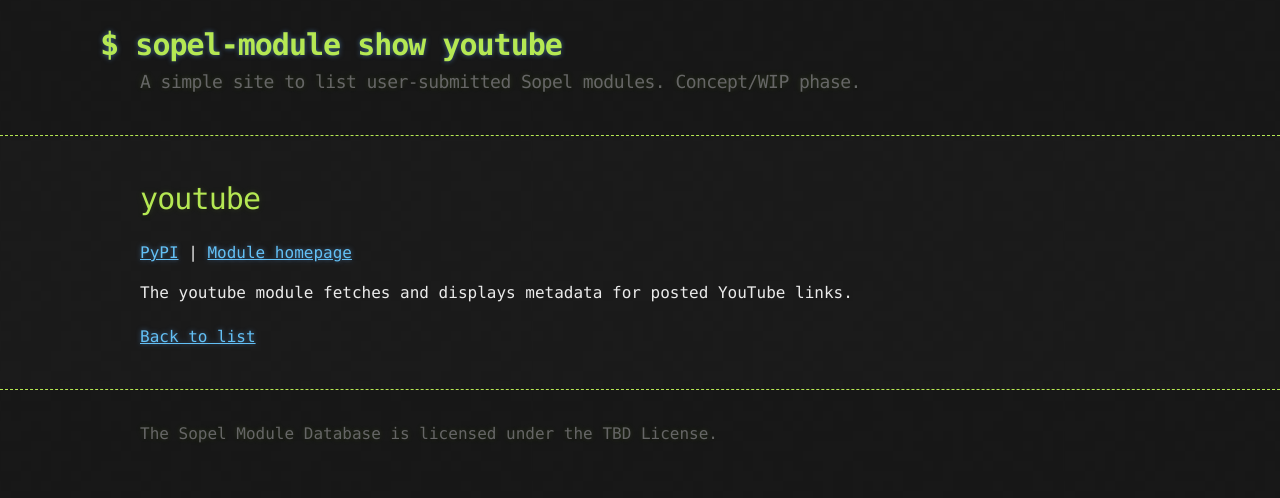
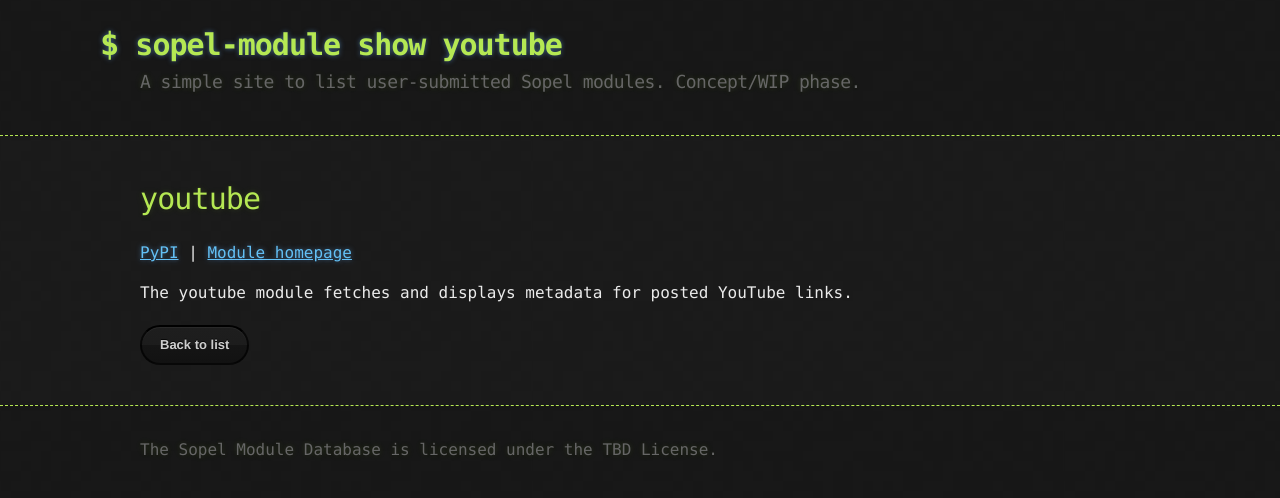
Before and after one commit to sopel-irc/plugin-db, a Jekyll site: the page built from _modules/youtube.md, in a window 1280 px wide. Shown: the top 498 px of the page. Built offline with Jekyll 4.4.1, drawn with Linux system fonts in a browser that asks for light colours.

Commit message:
That back link at the bottom is now a button
It looks WAY better than a plain old link.

```diff
--- a/_layouts/default.html
+++ b/_layouts/default.html
@@ -24,7 +24,7 @@
       <section id="main_content">
         {{ content }}
       </section>
-      {% if page.url != '/' %}<nav><a href="/">Back to list</a></nav>{% endif %}
+      {% if page.url != '/' %}<nav><a class="btn" href="/">Back to list</a></nav>{% endif %}
     </div>
 
     <footer>
```
